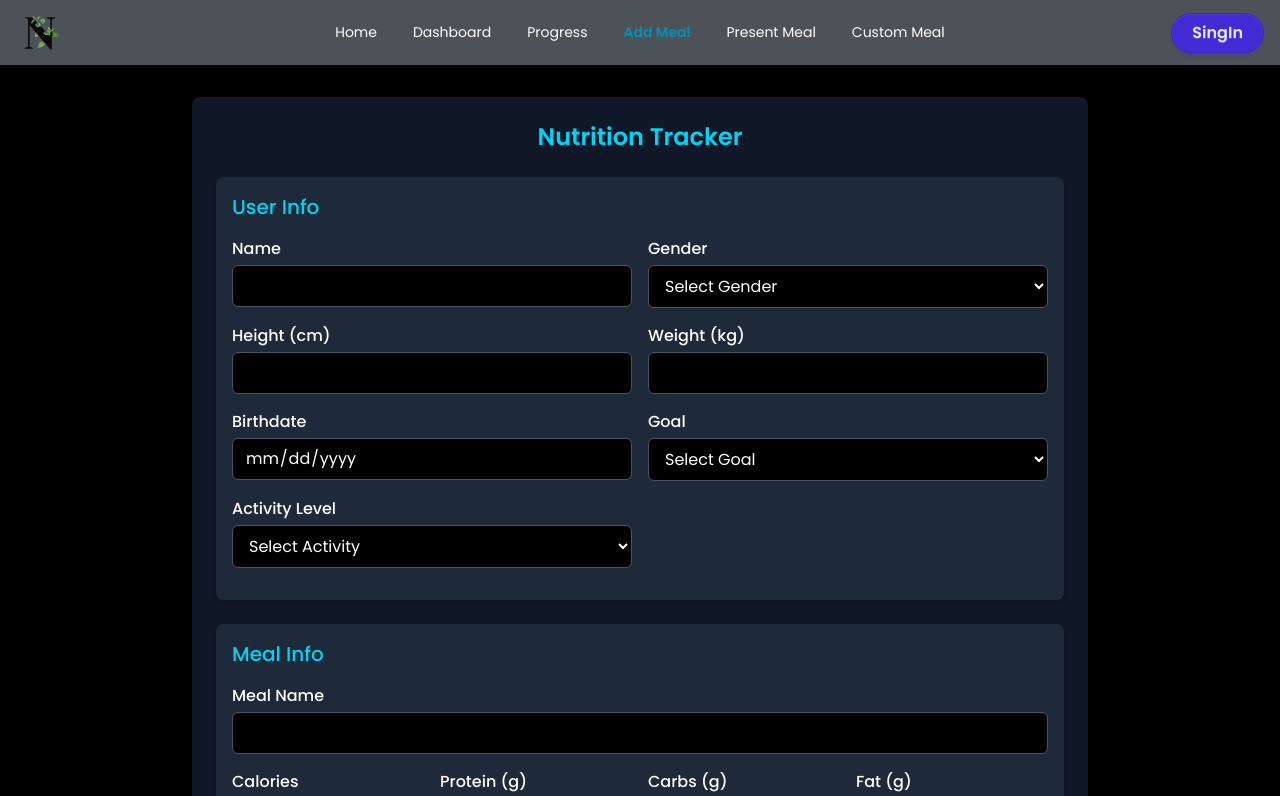
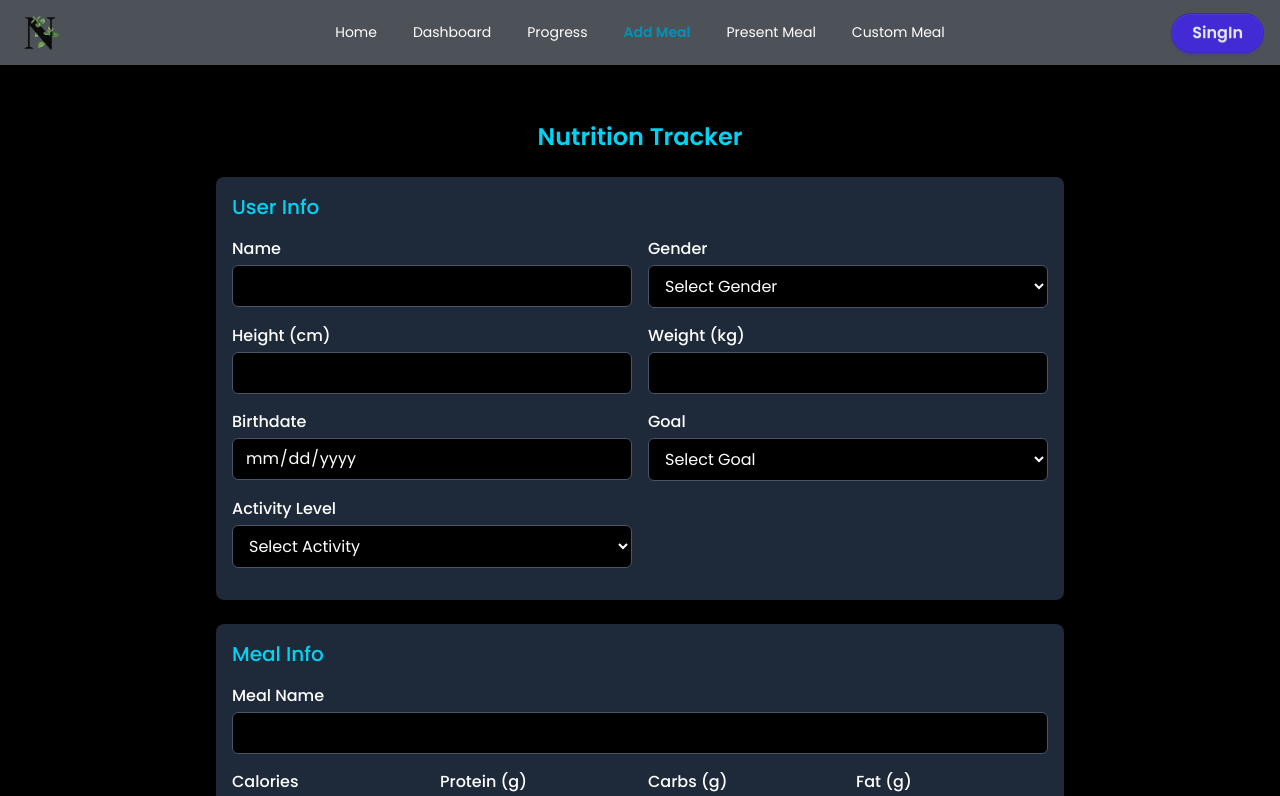
Before and after one commit to Amitkumersarkar/Nutrition-Tracker, a React (Vite) app: page /add-meal in a window 1280 px wide. Shown: the top 796 px of the page. Built offline with nearby package versions, Linux system fonts and the light colour scheme.

Commit message:
added favicon

```diff
--- a/index.html
+++ b/index.html
@@ -3,7 +3,7 @@
 
 <head>
   <meta charset="UTF-8" />
-  <link rel="icon" type="image/svg+xml" href="/vite.svg" />
+  <link rel="icon" type="image/svg+xml" href="/public/assets/logo/N.png" />
   <meta name="viewport" content="width=device-width, initial-scale=1.0" />
   <title>nutrition-tracker</title>
 </head>
--- a/src/Pages/MealEntryForm/MealEntry.jsx
+++ b/src/Pages/MealEntryForm/MealEntry.jsx
@@ -141,7 +141,7 @@ const MealEntry = () => {
     );
 
     return (
-        <div className="max-w-4xl mx-auto mb-8 p-6 bg-gray-900 rounded-lg mt-8 shadow-lg">
+        <div className="max-w-4xl mx-auto mb-8 p-6 bg-black rounded-lg mt-8 shadow-lg">
             <h2 className="text-2xl font-semibold mb-6 text-center text-cyan-400">
                 Nutrition Tracker
             </h2>
```
